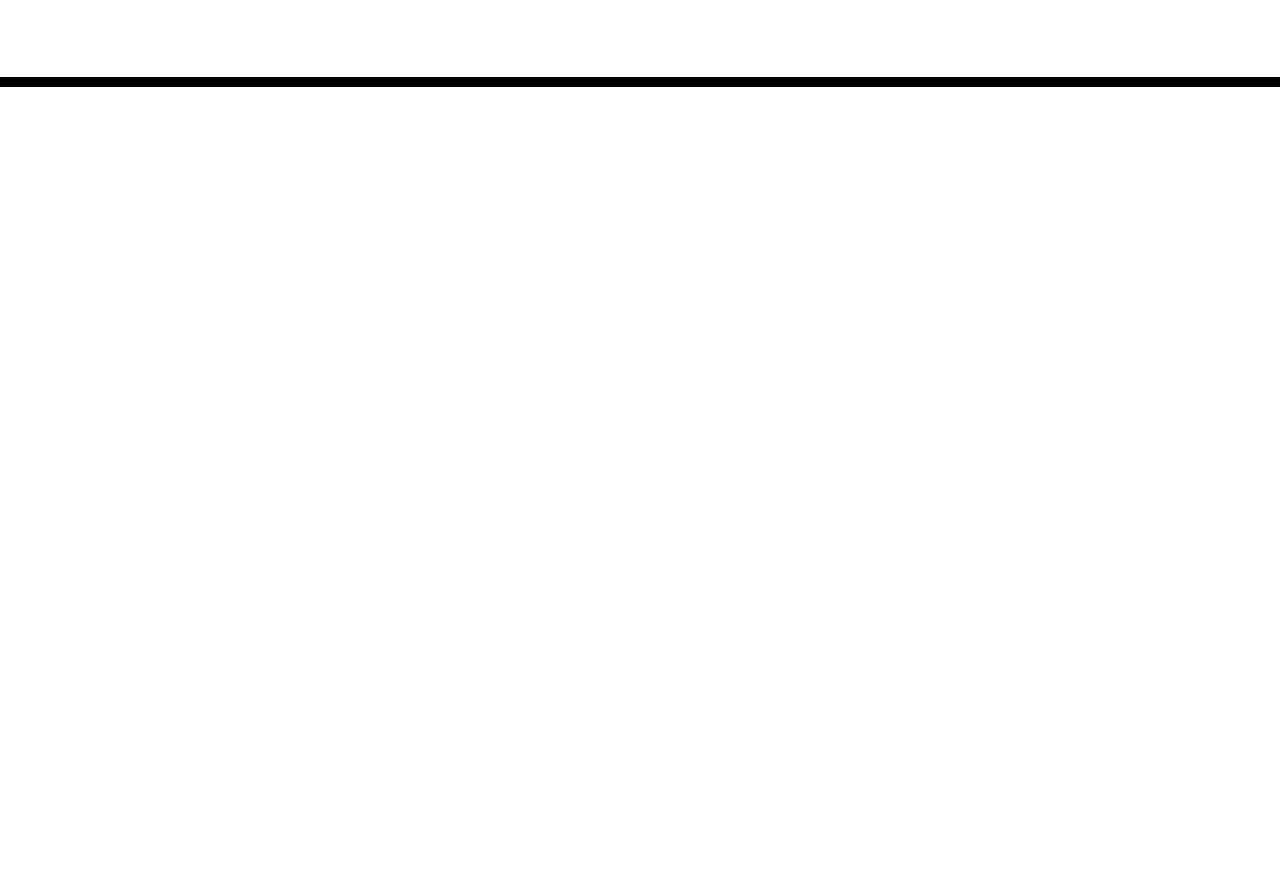
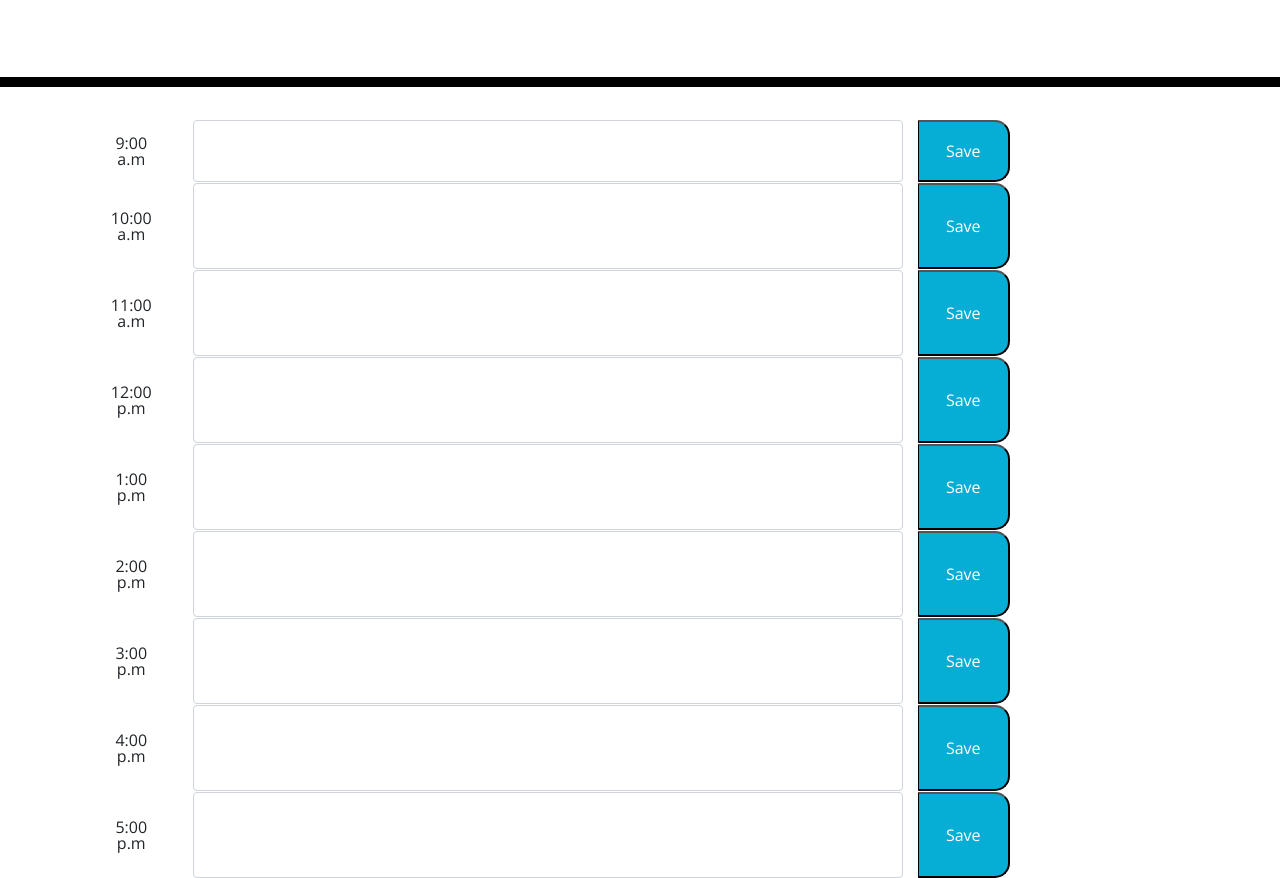
Before and after one commit to slimeforest/day-planner-jquery, a plain HTML site: page Develop/index.html in a window 1280 px wide. Shown: the part 181-1059 px from the top of the page. Before the commit the page ends 800 px from the top, so only its background shows below. Drawn offline with nearby package versions, Linux system fonts and the light colour scheme.

Commit message:
added time, text input, and save button

```diff
--- a/Develop/index.html
+++ b/Develop/index.html
@@ -30,6 +30,69 @@
     </header>
     <div class="container">
       <!-- Timeblocks go here -->
+      <div class="container" id="9">
+        <div class="row h-100">
+            <p class="col-sm-1 my-auto time-block">9:00 a.m</p>
+            <div class="inputText col-sm-8" id ="9"><textarea class="form-control" id="textarea"></textarea></div>
+            <button class="saveBtn col-sm-1">Save</button>
+        </div>
+      </div>
+      <div class="container" id="10">
+        <div class="row h-100">
+            <p class="col-sm-1 my-auto time-block">10:00 a.m</p>
+            <div class="inputText col-sm-8"><textarea class="form-control" rows="3" id="textarea"></textarea></div>
+            <button class="saveBtn col-sm-1">Save</button>
+        </div>
+      </div>
+      <div class="container" id="11">
+        <div class="row h-100">
+            <p class="col-sm-1 my-auto time-block">11:00 a.m</p>
+            <div class="inputText col-sm-8"><textarea class="form-control" rows="3" id="textarea"></textarea></div><button
+                class="saveBtn col-sm-1">Save</button>
+        </div>
+      </div>
+      <div class="container" id="12">
+        <div class="row h-100">
+            <p class="col-sm-1 my-auto time-block">12:00 p.m</p>
+            <div class="inputText col-sm-8"><textarea class="form-control" rows="3" id="textarea"></textarea></div><button
+                class="saveBtn col-sm-1">Save</button>
+        </div>
+      </div>
+      <div class="container" id="13">
+        <div class="row h-100">
+            <p class="col-sm-1 my-auto time-block">1:00 p.m</p>
+            <div class="inputText col-sm-8"><textarea class="form-control" rows="3" id="textarea"></textarea></div><button
+                class="saveBtn col-sm-1">Save</button>
+        </div>
+      </div>
+      <div class="container" id="14">
+        <div class="row h-100">
+            <p class="col-sm-1 my-auto time-block">2:00 p.m</p>
+            <div class="inputText col-sm-8"><textarea class="form-control" rows="3" id="textarea"></textarea></div><button
+                class="saveBtn col-sm-1">Save</button>
+        </div>
+      </div>
+      <div class="container" id="15">
+        <div class="row h-100">
+            <p class="col-sm-1 my-auto time-block">3:00 p.m</p>
+            <div class="inputText col-sm-8"><textarea class="form-control" rows="3" id="textarea"></textarea></div><button
+                class="saveBtn col-sm-1">Save</button>
+        </div>
+      </div>
+      <div class="container" id="16">
+        <div class="row h-100">
+            <p class="col-sm-1 my-auto time-block">4:00 p.m</p>
+            <div class="inputText col-sm-8"><textarea class="form-control" rows="3" id="textarea"></textarea></div><button
+                class="saveBtn col-sm-1">Save</button>
+        </div>
+      </div>
+      <div class="container" id="17">
+        <div class="row h-100">
+            <p class="col-sm-1 my-auto time-block">5:00 p.m</p>
+            <div class="inputText col-sm-8"><textarea class="form-control" rows="3" id="textarea"></textarea></div><button
+                class="saveBtn col-sm-1">Save</button>
+        </div>
+      </div>
     </div>
 
     <script src="https://cdnjs.cloudflare.com/ajax/libs/jquery/3.2.1/jquery.min.js"></script>
```
